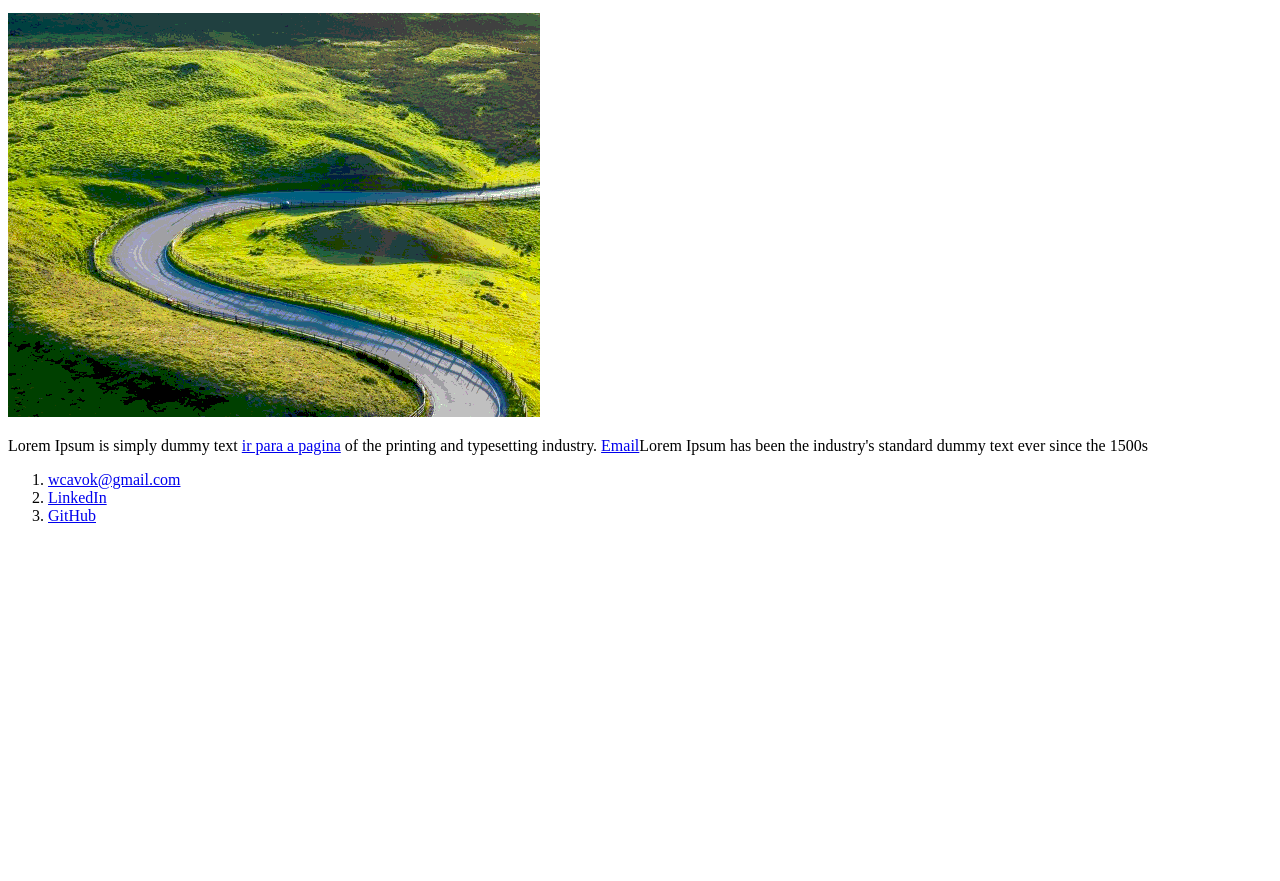
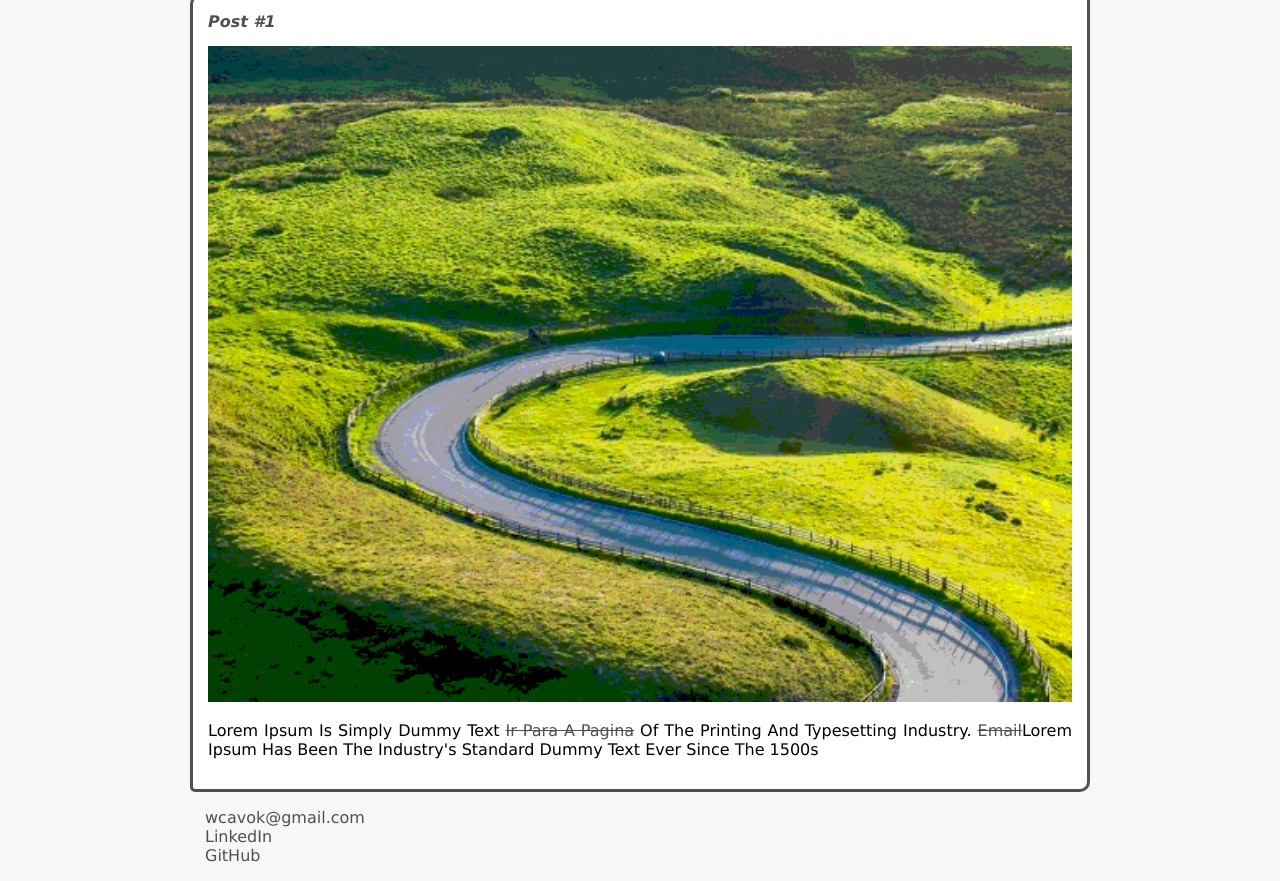
Before and after one commit to WashingtonBatista/-Boot-Camp-Santander, a plain HTML site: page AulaInicial.html in a window 1280 px wide. Shown: the part 347-1228 px from the top of the page. Before the commit the page ends 888 px from the top, so only its background shows below. Drawn offline with Linux system fonts and the light colour scheme.

Commit message:
Finalizado Introdução a criação de websites com HTML5 e CSS3

```diff
--- a/AulaInicial.html
+++ b/AulaInicial.html
@@ -7,25 +7,25 @@
     </head>
     <body>
         <header>
-            <img src="image1.bmp" alt="Ilustração HTML">
+            <img src="image1.bmp" alt="Ilustração HTML" class="photo">
             <h1 id="title">Washington Silva</h1>
         </header>
         <section>
             <header>
                 <h2 class="subtitle">Posts</h2>
             </header>
-            <article>
+            <article class="post">
                 <header>
                     <h3 class="post_title">Post #1</h3>
-                    <img src="image2.bmp"alt="Imagem do desktop">
+                    <img src="image2.bmp"alt="Imagem do desktop" class="post_image">
                 </header>
-                <p>
+                <p class="post_content">
                     Lorem Ipsum is simply dummy text <a href="https://www.linkedin.com/in/washington-melo-11017a34/"target="_blank">ir para a pagina</a> of the printing and typesetting industry. <a href="mailto:wcavok@gmail.com">Email</a>Lorem Ipsum has been the industry's standard dummy text ever since the 1500s
                 </p>
             </article>
         </section>
         <footer>
-            <ol>
+            <ul class="contacts_list">
                 <li>
                     <a href="mailto: wcavok@gmail.com">wcavok@gmail.com</a>
                 </li>
@@ -36,7 +36,7 @@
                     <a href="https://github.com/WashingtonBatista" target="_blank">GitHub</a>
                 </li>
 
-            </ol>
+            </ul>
         </footer>
     </body>
 </html>
--- a/style.css
+++ b/style.css
@@ -1,8 +1,61 @@
+body {
+    background-color: #f7f7f7;
+    font-family: Verdana, Geneva, Tahoma, sans-serif;
+    max-width: 900px;
+    margin: auto;
+}
+
+.photo {
+    border: 1px solid #505050;
+    border-radius: 50%;
+}
+
 #title, .subtitle, .post_title {
-    color: blue;
+    color: #505050;
+}
+
+#title {
+    font-size: 40px;
+    text-transform: uppercase;
+}
+
+a {
+    text-decoration: line-through;
+    color: #505050;
 }
 
 .post_title {
     font-size: 16px;
     font-style: italic;
+    margin: 0;
+    margin-bottom: 15px;
 }
+
+.post {
+    background-color: #FFF;
+    padding: 15px;
+    border: 3px solid #505050;
+    margin-bottom: 15px;
+    border-radius: 10px 5px;
+}
+
+.post_content {
+    margin: 0;
+    margin-bottom: 15px;
+    text-transform: capitalize;
+    text-align: justify;
+}
+
+.post_image {
+    margin-bottom: 15px;
+    width: 100%;
+}
+
+.contacts_list {
+    list-style-type: none;
+    padding-left: 15px;
+}
+
+.contacts_list li a {
+    text-decoration: none;
+}
```
